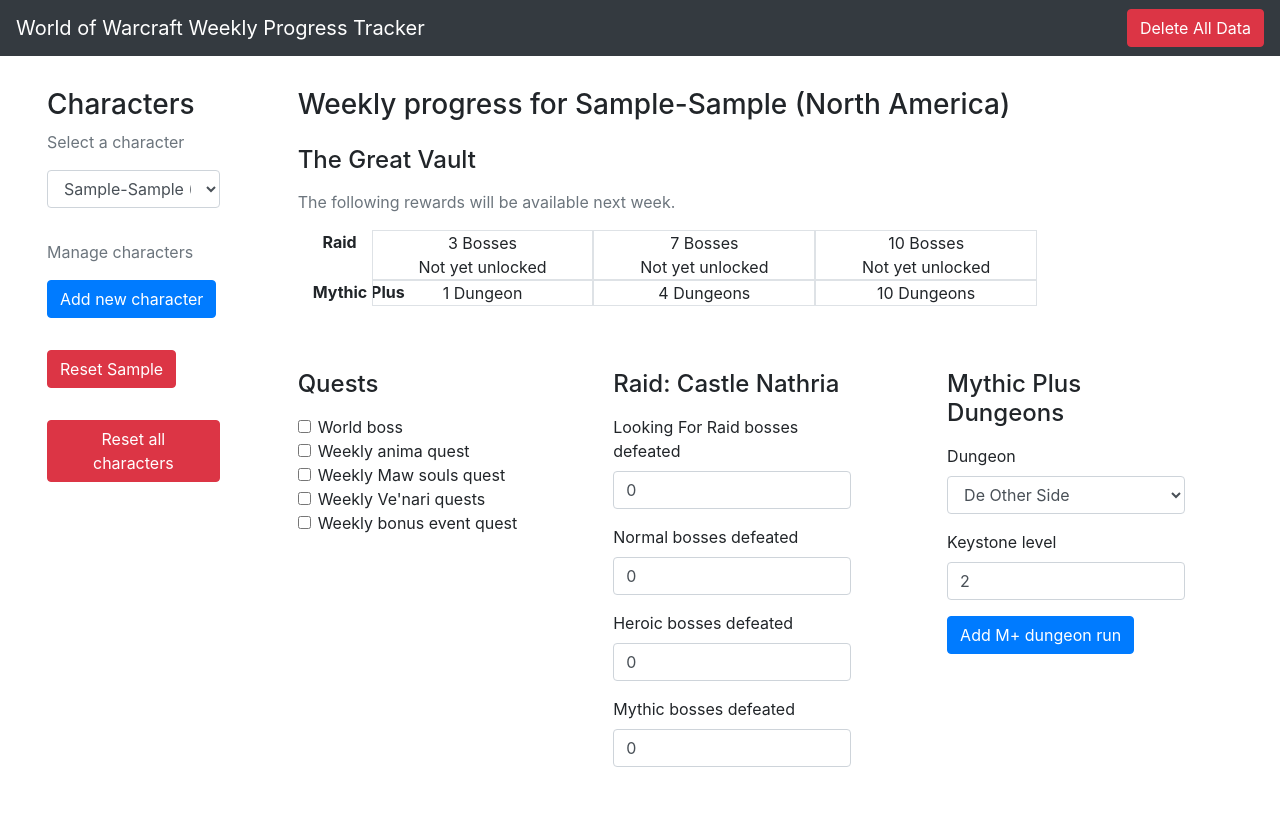
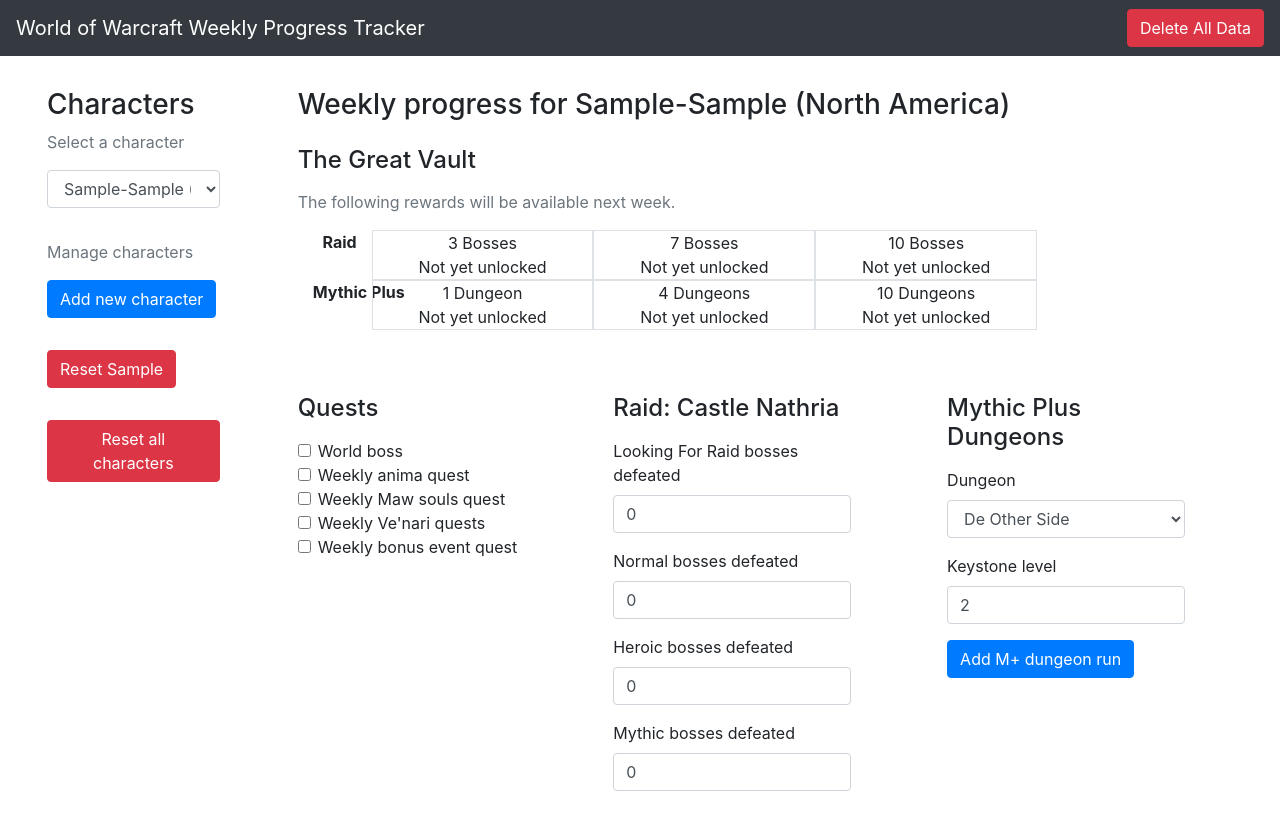
Before and after one commit to jimmycuadra/wowwpt, a React (Create React App) app: page / in a window 1280 px wide. Both pictures are taken after typing "Sample", "Sample" into the empty fields and a click on the button "Add character". Shown: the top 830 px of the page. Built offline with nearby package versions, Linux system fonts and the light colour scheme.

Commit message:
Display M+ vault rewards.

```diff
--- a/src/components/VaultRewards.tsx
+++ b/src/components/VaultRewards.tsx
@@ -24,25 +24,49 @@
     }
   };
 
+  const mythicPlusSorted = [...progress.mythicPlus];
+
+  mythicPlusSorted.sort((a, b) => {
+    if (b.level > a.level) {
+      return 1;
+    } else if (a.level > b.level) {
+      return -1;
+    } else {
+      return 0;
+    }
+  });
+
+  const mythicPlusItemLevel = (n: number) => {
+    if (mythicPlusSorted.length < n) {
+      return;
+    }
+
+    const keyLevel = mythicPlusSorted[n - 1].level;
+    const rewardLevel = keyLevel > rewards.mythicPlus.maxKeyLevel ?
+      rewards.mythicPlus.maxItemLevel :
+      rewards.mythicPlus[keyLevel];
+
+    return `+${keyLevel}: Item level ${rewardLevel}`;
+  };
+
   const raid3 = raidItemLevel(3);
   const raid7 = raidItemLevel(7);
   const raid10 = raidItemLevel(10);
 
-  let raid3ClassNames = "col-sm-3 border text-center";
-  let raid7ClassNames = raid3ClassNames;
-  let raid10ClassNames = raid3ClassNames;
+  const mythicPlus1 = mythicPlusItemLevel(1);
+  const mythicPlus4 = mythicPlusItemLevel(4);
+  const mythicPlus10 = mythicPlusItemLevel(10);
 
-  if (raid3) {
-    raid3ClassNames = raid3ClassNames + " table-success";
-  }
+  const defaultClassNames = "col-sm-3 border text-center";
+  const successClass = " table-success";
 
-  if (raid7) {
-    raid7ClassNames = raid7ClassNames + " table-success";
-  }
+  const raid3ClassNames = raid3 ? defaultClassNames + successClass : defaultClassNames;
+  const raid7ClassNames = raid7 ? defaultClassNames + successClass : defaultClassNames;
+  const raid10ClassNames = raid10 ? defaultClassNames + successClass : defaultClassNames;
 
-  if (raid10) {
-    raid10ClassNames = raid10ClassNames + " table-success";
-  }
+  const mythicPlus1ClassNames = mythicPlus1 ? defaultClassNames + successClass : defaultClassNames;
+  const mythicPlus4ClassNames = mythicPlus4 ? defaultClassNames + successClass : defaultClassNames;
+  const mythicPlus10ClassNames = mythicPlus10 ? defaultClassNames + successClass : defaultClassNames;
 
   return (
     <div className="mb-5">
@@ -68,9 +92,18 @@
         </div>
         <div className="row">
           <div className="col-sm-1 border-0 text-right"><strong>Mythic&nbsp;Plus</strong></div>
-          <div className="col-sm-3 border text-center">1 Dungeon</div>
-          <div className="col-sm-3 border text-center">4 Dungeons</div>
-          <div className="col-sm-3 border text-center">10 Dungeons</div>
+          <div className={mythicPlus1ClassNames}>
+            1 Dungeon<br />
+            {mythicPlus1 || "Not yet unlocked"}
+          </div>
+          <div className={mythicPlus4ClassNames}>
+            4 Dungeons<br />
+            {mythicPlus4 || "Not yet unlocked"}
+          </div>
+          <div className={mythicPlus10ClassNames}>
+            10 Dungeons<br />
+            {mythicPlus10 || "Not yet unlocked"}
+          </div>
         </div>
       </div>
     </div>
--- a/src/model/vault.tsx
+++ b/src/model/vault.tsx
@@ -35,6 +35,8 @@
     13: 223,
     14: 226,
     15: 226,
+    maxKeyLevel: 15,
+    maxItemLevel: 226,
   }
 }
 
@@ -65,4 +67,6 @@
 
 interface MythicPlusRewards {
   [key: number]: number,
+  maxKeyLevel: number,
+  maxItemLevel: number,
 }
```
